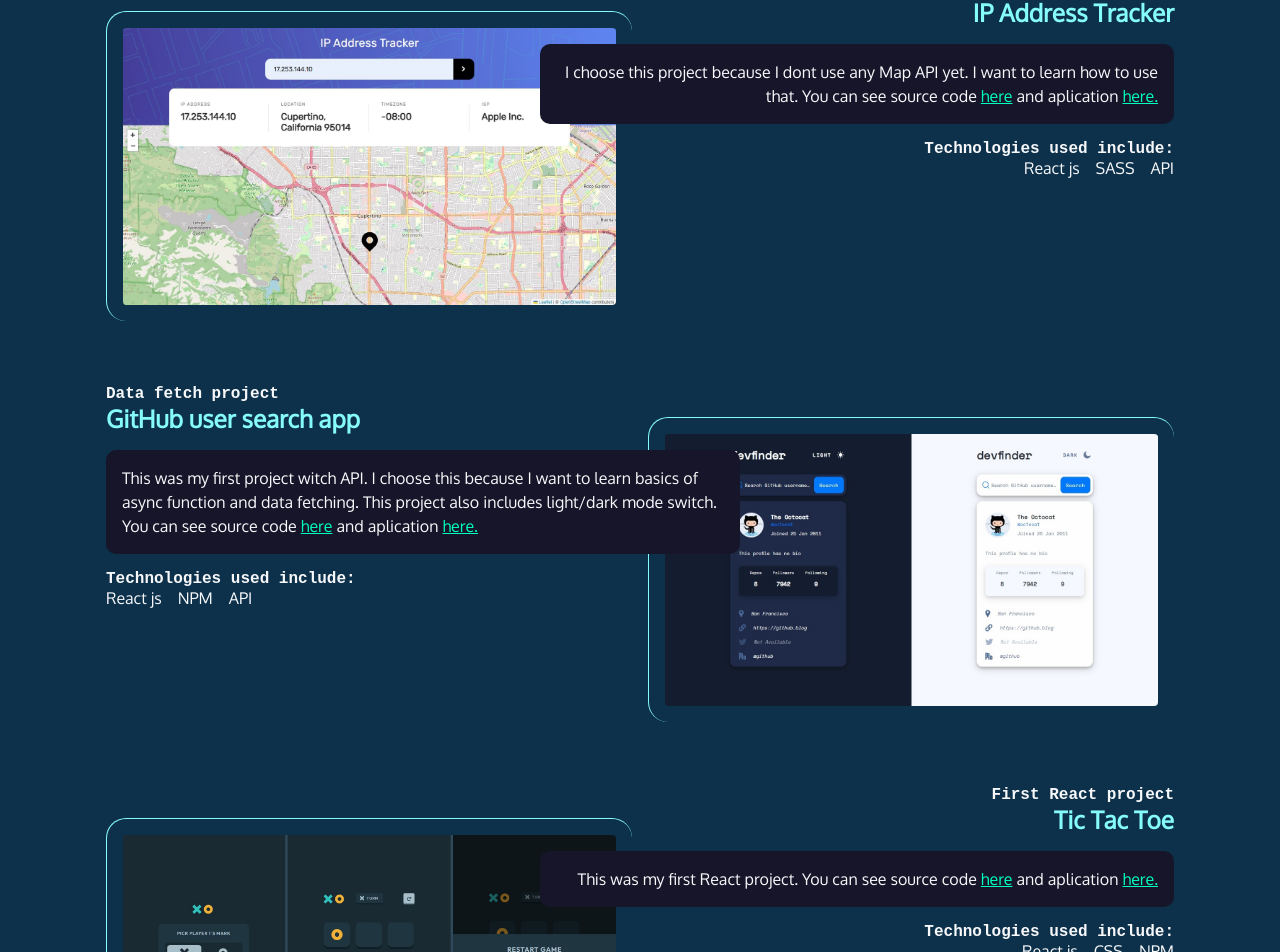
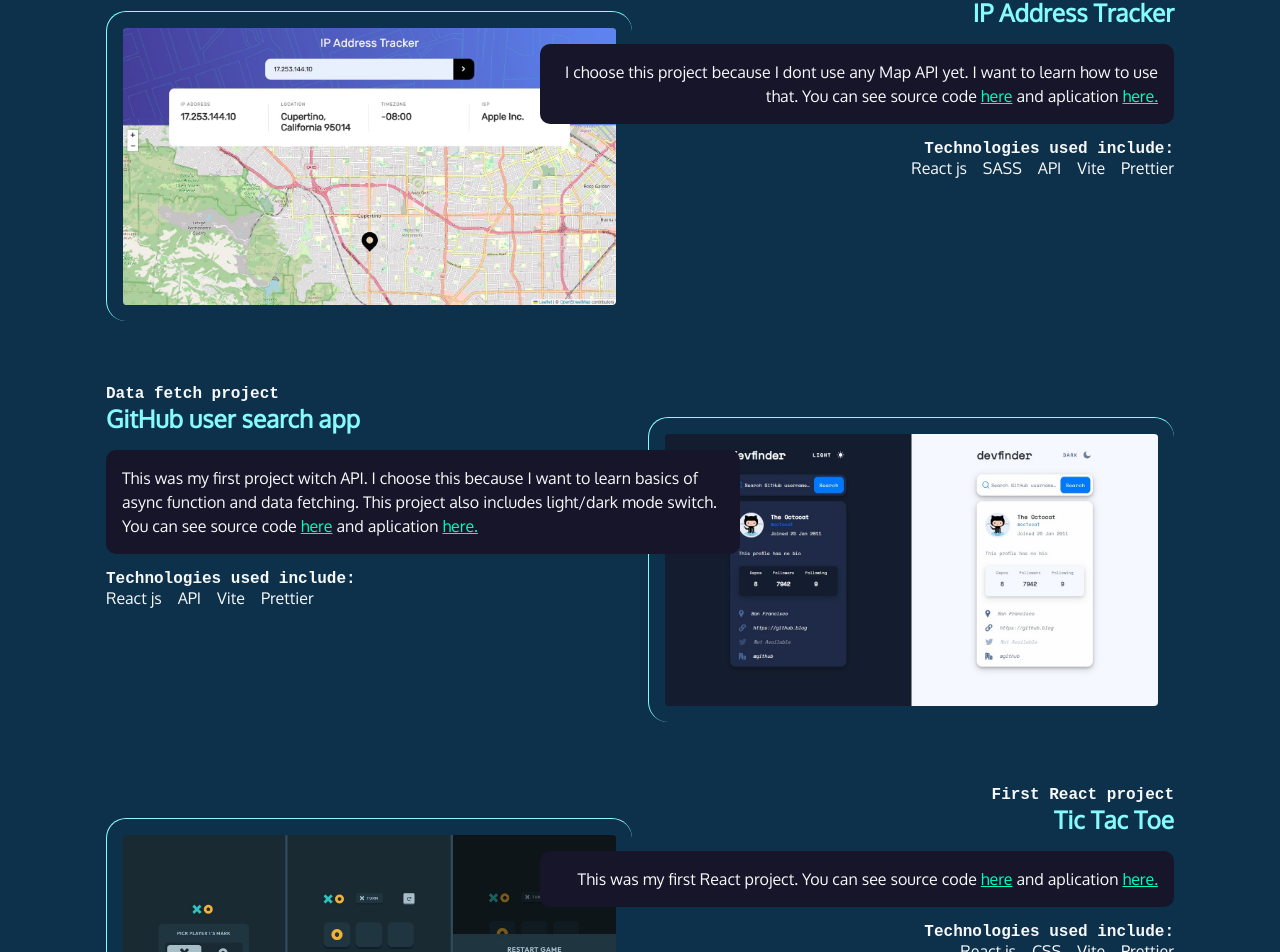
Before and after one commit to VcelakMarek/Portfolio, a React (Vite) app: page / in a window 1280 px wide. Shown: the part 997-1949 px from the top of the page. Built offline with nearby package versions, Linux system fonts and the light colour scheme; a web font is replaced by a local one.

Commit message:
update lists of technologies

```diff
--- a/src/Portfolio.jsx
+++ b/src/Portfolio.jsx
@@ -84,6 +84,8 @@
                 <li>React js</li>
                 <li>SASS</li>
                 <li>API</li>
+                <li>Vite</li>
+                <li>Prettier</li>
               </ul>
             </div>
             <img
@@ -113,8 +115,9 @@
               <h4>Technologies used include:</h4>
               <ul>
                 <li>React js</li>
-                <li>NPM</li>
                 <li>API</li>
+                <li>Vite</li>
+                <li>Prettier</li>
               </ul>
             </div>
             <img
@@ -137,7 +140,8 @@
               <ul>
                 <li>React js</li>
                 <li>CSS</li>
-                <li>NPM</li>
+                <li>Vite</li>
+                <li>Prettier</li>
               </ul>
             </div>
             <img
```
